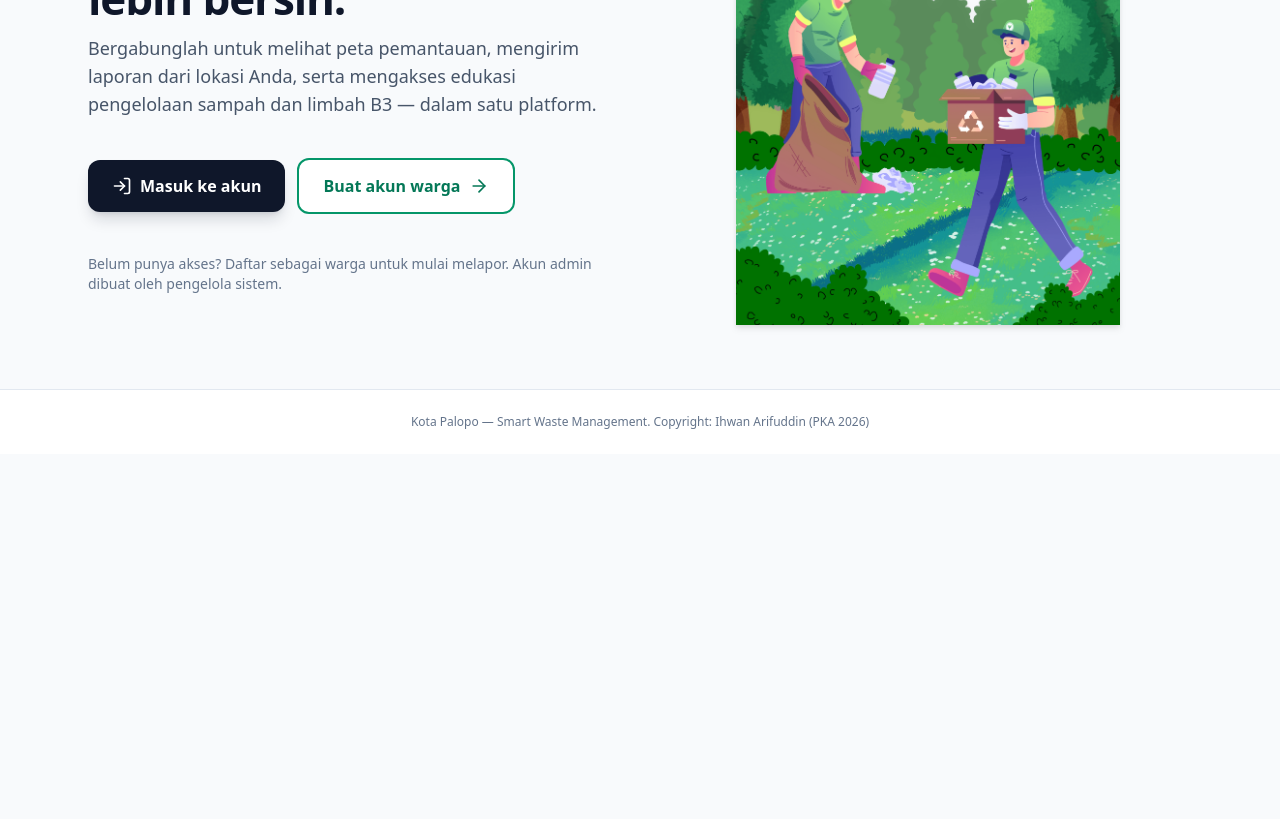
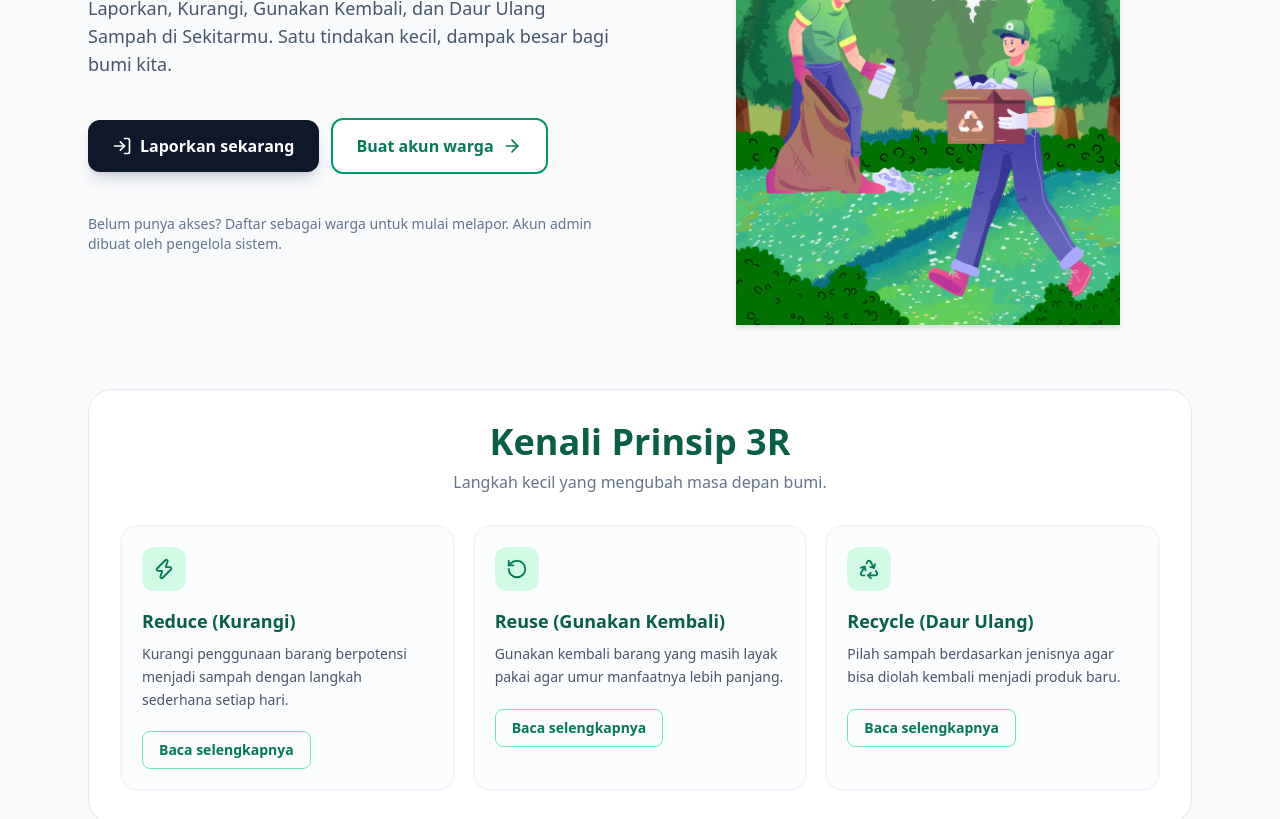
Before and after one commit to cecepns/smart-waste-management, a React (Vite) app in the folder frontend/: page / in a window 1280 px wide. Shown: the part 380-1199 px from the top of the page. Before the commit the page ends 834 px from the top, so only its background shows below. Built offline with nearby package versions, Linux system fonts and the light colour scheme; no server answers.

Commit message:
fix: bug

```diff
--- a/frontend/src/pages/LandingPage.jsx
+++ b/frontend/src/pages/LandingPage.jsx
@@ -1,15 +1,46 @@
+import { useState } from "react";
 import { Link } from "react-router-dom";
-import { ArrowRight, Leaf, LogIn, UserPlus } from "lucide-react";
+import { ArrowRight, Leaf, LogIn, Recycle, RotateCcw, X, Zap, UserPlus } from "lucide-react";
 import heroImage from "../assets/landing-hero.png";
 import logo from "../assets/logo.png";
 
+const principles = [
+  {
+    key: "reduce",
+    title: "Reduce (Kurangi)",
+    desc: "Kurangi penggunaan barang berpotensi menjadi sampah dengan langkah sederhana setiap hari.",
+    detail:
+      "Mulai dari membawa tas belanja sendiri, memakai botol minum isi ulang, menghindari produk sekali pakai, dan memilih kemasan besar/refill. Prinsip ini menekan timbulan sampah dari sumbernya.",
+    Icon: Zap,
+  },
+  {
+    key: "reuse",
+    title: "Reuse (Gunakan Kembali)",
+    desc: "Gunakan kembali barang yang masih layak pakai agar umur manfaatnya lebih panjang.",
+    detail:
+      "Contohnya menggunakan wadah bekas sebagai tempat penyimpanan, memanfaatkan ulang botol kaca, atau mendonasikan barang yang masih layak. Reuse menurunkan kebutuhan barang baru dan mengurangi sampah.",
+    Icon: RotateCcw,
+  },
+  {
+    key: "recycle",
+    title: "Recycle (Daur Ulang)",
+    desc: "Pilah sampah berdasarkan jenisnya agar bisa diolah kembali menjadi produk baru.",
+    detail:
+      "Pisahkan organik, anorganik, dan residu. Sampah organik bisa dijadikan kompos, sedangkan plastik/kertas/logam dapat disalurkan ke bank sampah atau mitra daur ulang. Ini membantu menciptakan ekonomi sirkular di lingkungan.",
+    Icon: Recycle,
+  },
+];
+
 /** Halaman depan publik: ajakan masuk atau daftar */
 export function LandingPage() {
+  const [activePrinciple, setActivePrinciple] = useState(null);
+  const selectedPrinciple = principles.find((item) => item.key === activePrinciple) || null;
+
   return (
     <div className="flex min-h-screen flex-col bg-slate-50">
       <header className="border-b border-slate-200/80 bg-white/90 backdrop-blur-sm">
         <div className="mx-auto flex max-w-6xl items-center justify-between gap-4 px-4 py-4 md:px-6">
-          <img src={logo} alt="Smart Waste Management" className="h-10 md:h-16 w-auto object-contain object-left md:h-11" />
+          <img src={logo} alt="Smart Waste Management" className="h-14 md:h-16 w-auto object-contain object-left md:h-11" />
           <div className="flex shrink-0 items-center gap-2">
             <Link
               to="/login"
@@ -32,17 +63,17 @@ export function LandingPage() {
         <div className="pointer-events-none absolute inset-0" />
         <div className="relative mx-auto flex w-full max-w-6xl flex-1 flex-col justify-center px-4 py-12 md:px-6 md:py-16">
           <div className="grid grid-cols-1 items-center gap-10 lg:grid-cols-2 lg:gap-12">
-            <div className="min-w-0">
+            <div className="order-2 min-w-0 lg:order-1">
               <div className="inline-flex w-fit items-center gap-2 rounded-full bg-emerald-100/90 px-3 py-1 text-xs font-semibold uppercase tracking-wide text-emerald-800 ring-1 ring-emerald-200/80">
                 <Leaf size={14} className="shrink-0" />
                 Pengelolaan sampah cerdas
               </div>
               <h1 className="mt-5 max-w-2xl text-3xl font-bold leading-tight tracking-tight text-slate-900 md:text-4xl lg:text-[2.75rem]">
-                Pantau titik sampah, laporkan kondisi, dan dukung lingkungan lebih bersih.
+                Wujudkan Lingkungan Bersih dengan Prinsip 3R
               </h1>
               <p className="mt-4 max-w-xl text-base leading-relaxed text-slate-600 md:text-lg">
-                Bergabunglah untuk melihat peta pemantauan, mengirim laporan dari lokasi Anda, serta mengakses edukasi pengelolaan
-                sampah dan limbah B3 — dalam satu platform.
+                Laporkan, Kurangi, Gunakan Kembali, dan Daur Ulang Sampah di Sekitarmu. Satu tindakan kecil, dampak besar bagi bumi
+                kita.
               </p>
 
               <div className="mt-10 flex flex-col gap-3 sm:flex-row sm:items-center">
@@ -51,7 +82,7 @@ export function LandingPage() {
                   className="inline-flex items-center justify-center gap-2 rounded-xl bg-slate-900 px-6 py-3.5 text-base font-semibold text-white shadow-lg shadow-slate-900/15 transition hover:bg-slate-800"
                 >
                   <LogIn size={20} />
-                  Masuk ke akun
+                  Laporkan sekarang
                 </Link>
                 <Link
                   to="/register"
@@ -67,7 +98,7 @@ export function LandingPage() {
               </p>
             </div>
 
-            <div className="flex justify-center lg:justify-end">
+            <div className="order-1 flex justify-center lg:order-2 lg:justify-end">
               <div className="relative w-full max-w-md lg:max-w-none">
                 <img
                   src={heroImage}
@@ -79,7 +110,66 @@ export function LandingPage() {
             </div>
           </div>
         </div>
+
+        <section className="relative mx-auto w-full max-w-6xl px-4 pb-14 md:px-6 md:pb-20">
+          <div className="rounded-3xl border border-slate-200 bg-white/90 p-6 shadow-sm backdrop-blur-sm md:p-8">
+            <h2 className="text-center text-2xl font-bold text-emerald-800 md:text-4xl">Kenali Prinsip 3R</h2>
+            <p className="mt-2 text-center text-sm text-slate-500 md:text-base">Langkah kecil yang mengubah masa depan bumi.</p>
+
+            <div className="mt-8 grid grid-cols-1 gap-4 md:grid-cols-3 md:gap-5">
+              {principles.map(({ key, title, desc, Icon }) => (
+                <article key={key} className="rounded-2xl border border-slate-100 bg-slate-50/60 p-5 ring-1 ring-slate-100">
+                  <div className="inline-flex h-11 w-11 items-center justify-center rounded-xl bg-emerald-100 text-emerald-700">
+                    <Icon size={22} />
+                  </div>
+                  <h3 className="mt-4 text-lg font-semibold text-emerald-800">{title}</h3>
+                  <p className="mt-2 text-sm leading-relaxed text-slate-600">{desc}</p>
+                  <button
+                    type="button"
+                    className="mt-5 rounded-lg border border-emerald-300 px-4 py-2 text-sm font-semibold text-emerald-700 hover:bg-emerald-50"
+                    onClick={() => setActivePrinciple(key)}
+                  >
+                    Baca selengkapnya
+                  </button>
+                </article>
+              ))}
+            </div>
+          </div>
+        </section>
       </main>
+
+      {selectedPrinciple && (
+        <div className="fixed inset-0 z-[90] flex items-center justify-center bg-slate-900/50 p-4">
+          <div className="w-full max-w-lg rounded-2xl bg-white p-5 shadow-xl ring-1 ring-slate-200 md:p-6">
+            <div className="flex items-start justify-between gap-3">
+              <div className="flex items-center gap-3">
+                <div className="inline-flex h-10 w-10 shrink-0 items-center justify-center rounded-lg bg-emerald-100 text-emerald-700">
+                  <selectedPrinciple.Icon size={20} />
+                </div>
+                <h3 className="text-lg font-semibold text-slate-900">{selectedPrinciple.title}</h3>
+              </div>
+              <button
+                type="button"
+                className="rounded-lg p-2 text-slate-500 hover:bg-slate-100"
+                onClick={() => setActivePrinciple(null)}
+                aria-label="Tutup detail"
+              >
+                <X size={18} />
+              </button>
+            </div>
+            <p className="mt-4 text-sm leading-relaxed text-slate-600 md:text-base">{selectedPrinciple.detail}</p>
+            <div className="mt-6 flex justify-end">
+              <button
+                type="button"
+                className="rounded-lg bg-emerald-600 px-4 py-2 text-sm font-semibold text-white hover:bg-emerald-700"
+                onClick={() => setActivePrinciple(null)}
+              >
+                Tutup
+              </button>
+            </div>
+          </div>
+        </div>
+      )}
 
       <footer className="border-t border-slate-200 bg-white py-6 text-center text-xs text-slate-500">
         Kota Palopo — Smart Waste Management. Copyright: Ihwan Arifuddin (PKA 2026)
```
